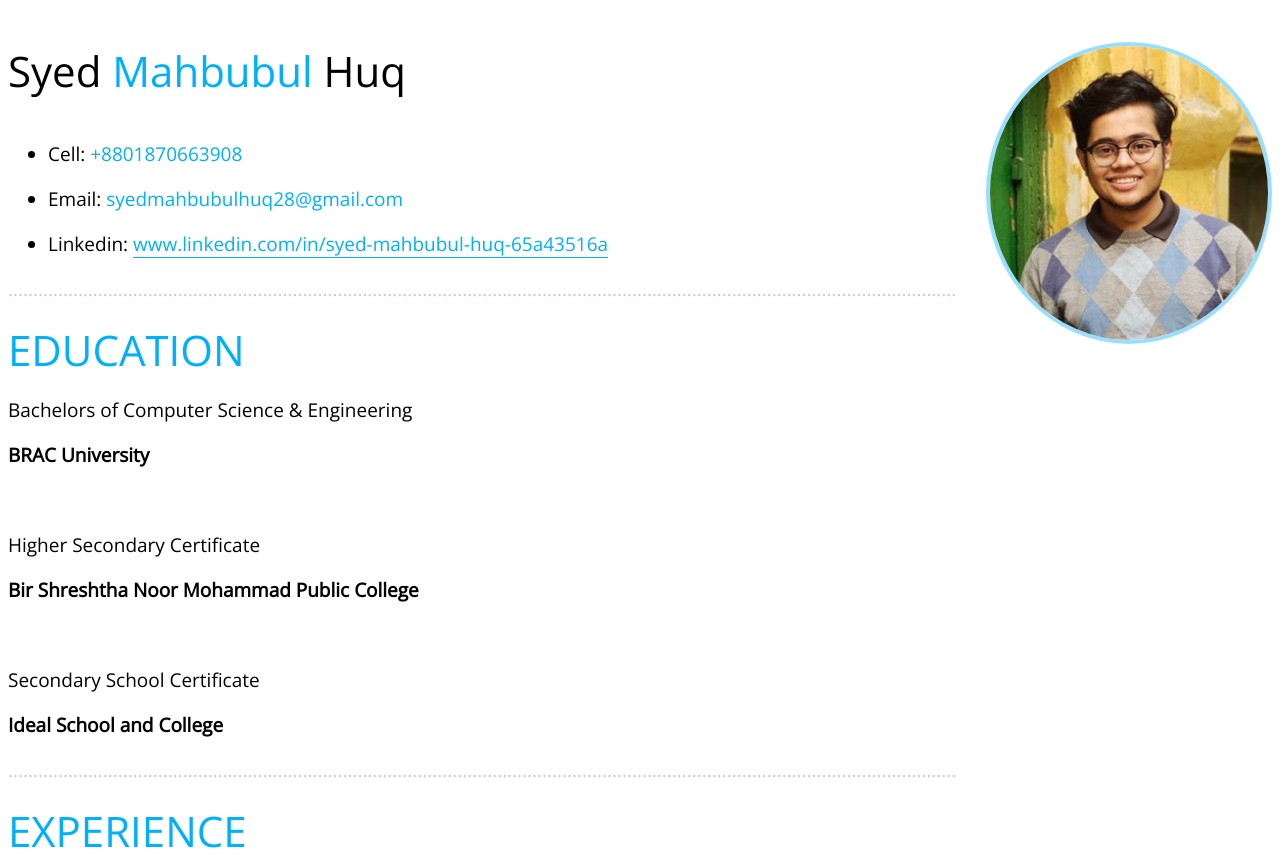
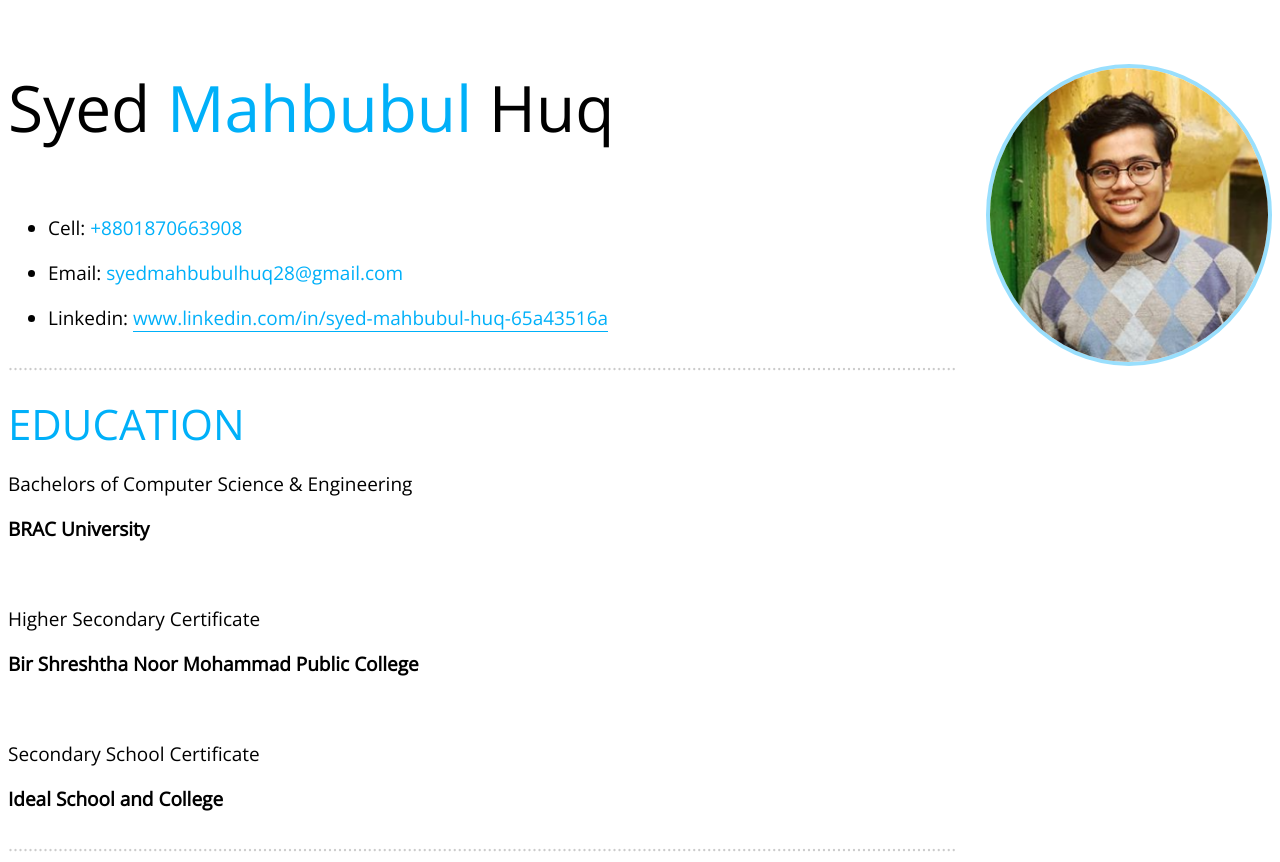
Before and after one commit to SyedHuq28/Assignment-01, a plain HTML site: page index.html in a window 1280 px wide. Shown: the top 862 px of the page. Drawn offline with nearby package versions, Linux system fonts and the light colour scheme.

Commit message:
Update index.html

```diff
--- a/index.html
+++ b/index.html
@@ -11,7 +11,7 @@
 	<link rel="shortcut icon" type="img/png" href="icon/mstile-150x150.png">
 </head>
 <body style = "font-family: 'Open Sans', sans-serif; font-size:19px;font-style:bold;">
-	<p style = "font-family: 'Open Sans', sans-serif; font-size:42px;font-style:bold;">Syed <span style = "color: #00B0F9"> Mahbubul </span> Huq</p>
+	<p style = "font-family: 'Open Sans', sans-serif; font-size:64px;font-style:bold;">Syed <span style = "color: #00B0F9"> Mahbubul </span> Huq</p>
 
 	<ul>
 		<p><li>Cell: <span style="color: #00B0F9 ">+8801870663908</span></li></p>
```
